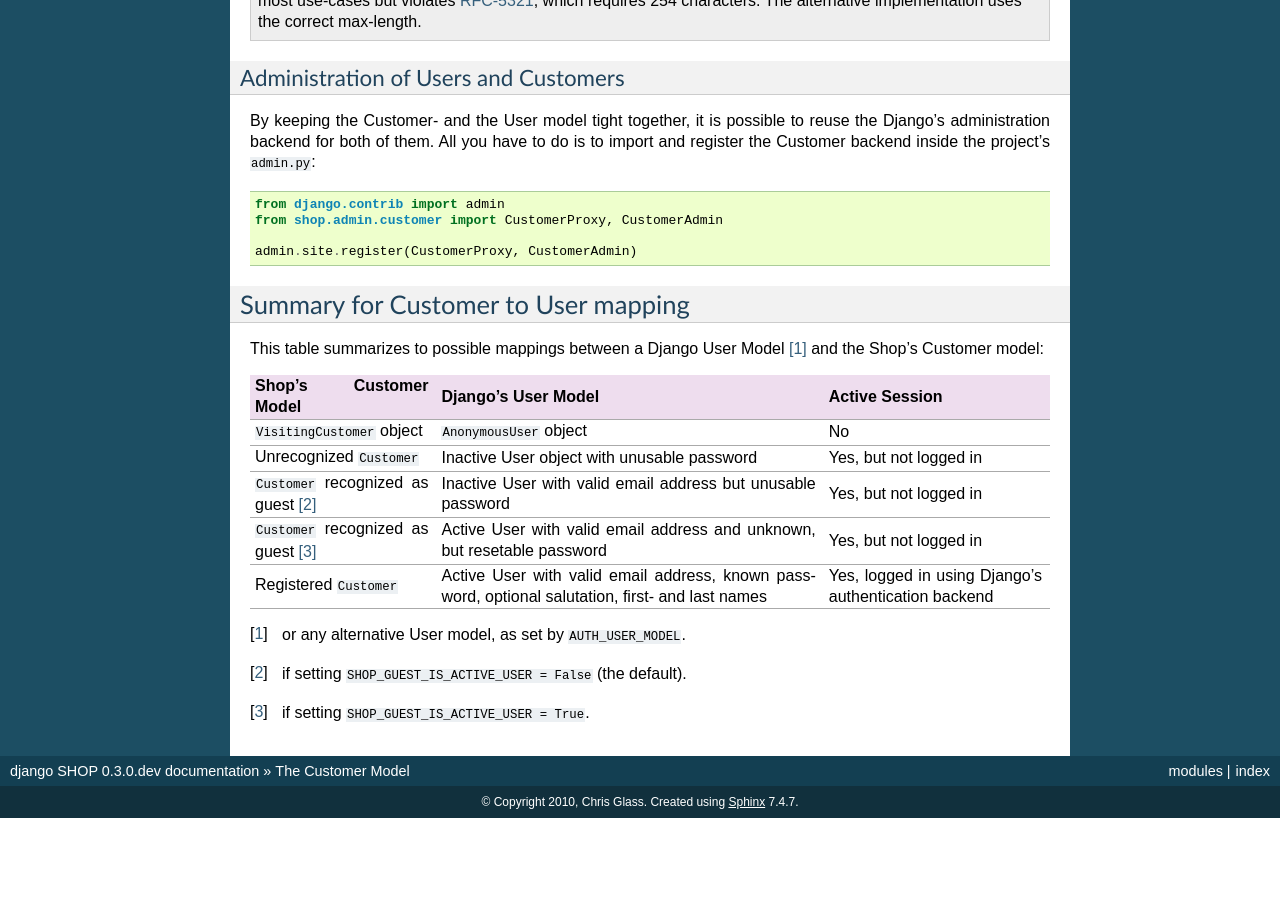
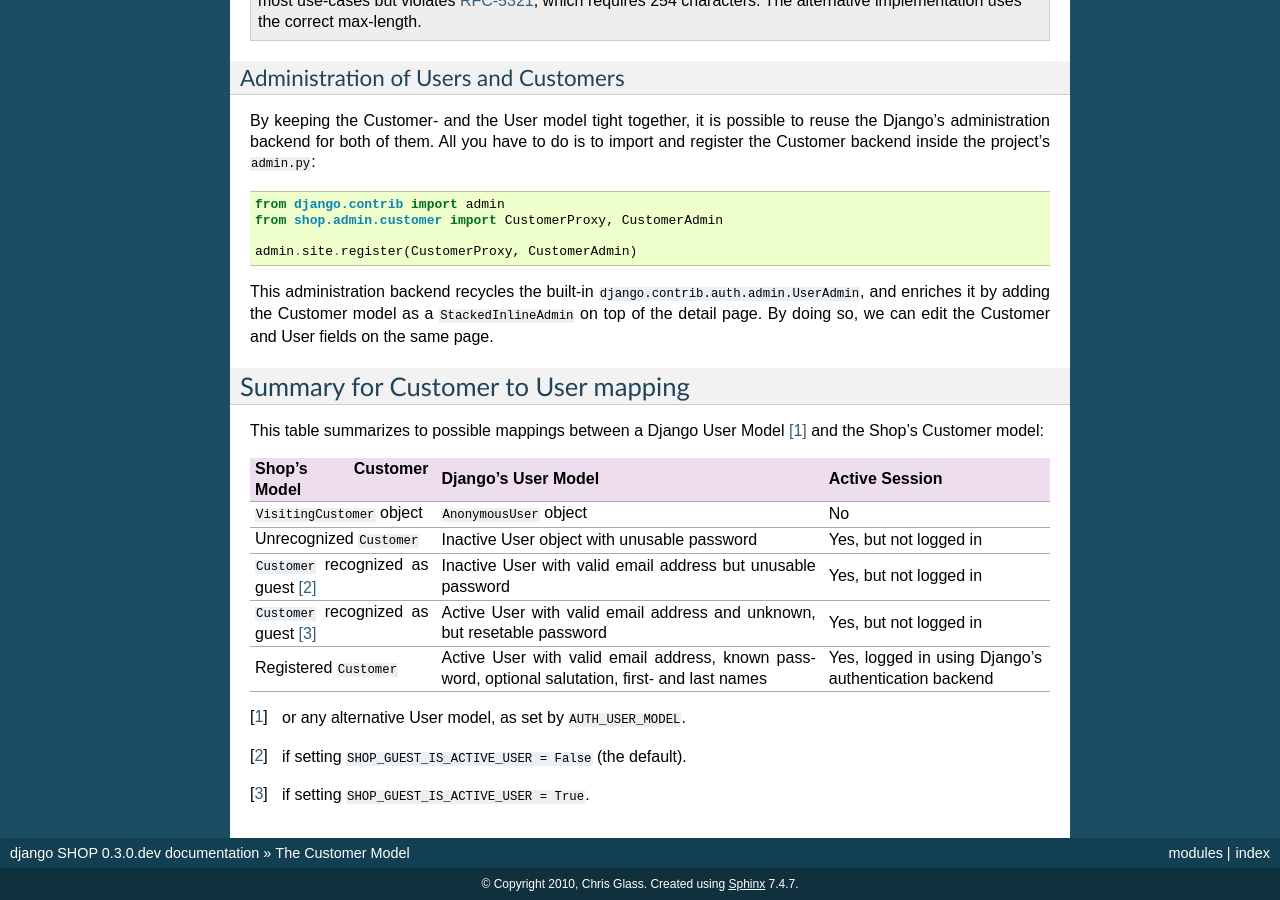
Before and after one commit to joker-softdev/django_shop, a Sphinx documentation site: the page built from docs/customer-model.rst, in a window 1280 px wide and 900 px high, scrolled down 4066 px. Built offline with Sphinx 7.4.7, drawn with Linux system fonts in a browser that asks for light colours; before the commit the page ends 4884 px from its top, so only the background shows below that.

Commit message:
added section for Customer admin

```diff
--- a/docs/customer-model.rst
+++ b/docs/customer-model.rst
@@ -265,6 +265,10 @@ Customer backend inside the project's ``admin.py``:
 
 	admin.site.register(CustomerProxy, CustomerAdmin)
 
+This administration backend recycles the built-in ``django.contrib.auth.admin.UserAdmin``, and
+enriches it by adding the Customer model as a ``StackedInlineAdmin`` on top of the detail page.
+By doing so, we can edit the Customer and User fields on the same page.
+
 
 Summary for Customer to User mapping
 ====================================
```
